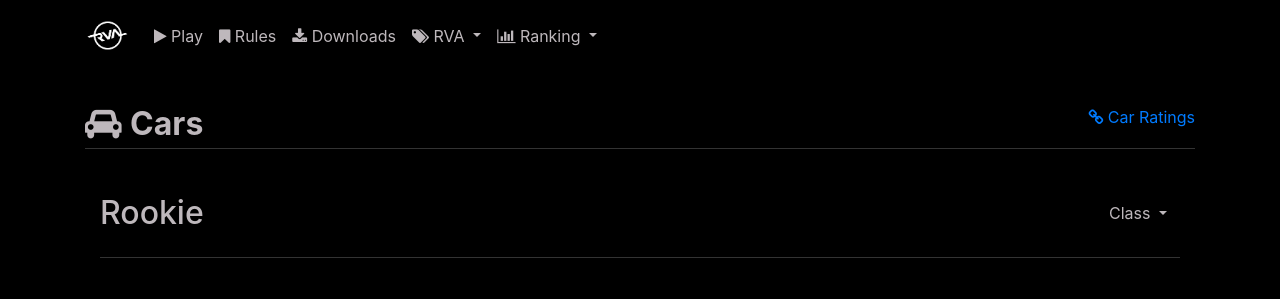
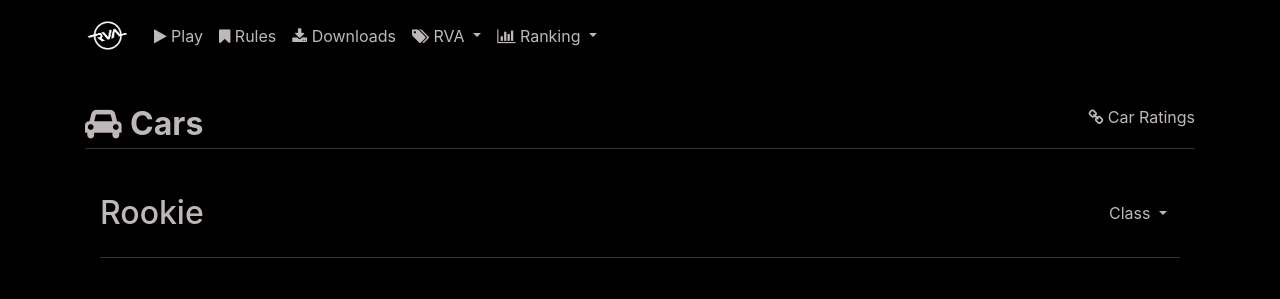
Before and after one commit to Re-Volt-America/Website, a Jekyll site: the page built from _pages/cars.html, in a window 1280 px wide. Shown: the top 299 px of the page. Built offline with Jekyll 4.4.1, drawn with Linux system fonts in a browser that asks for light colours; nearby versions of some CDN libraries.

Commit message:
Change car ratings' link colour

```diff
--- a/_pages/cars.html
+++ b/_pages/cars.html
@@ -9,8 +9,8 @@ title: Cars
             <i class="fa fa-car" aria-hidden="true"></i> <b>{{ page.title }}</b>
         </h2>
     </div>
-    <div class="col-6 ">
-        <a class="text-primary pull-right" href="{{ site.url }}/points#car-ratings">
+    <div class="col-6">
+        <a class="pull-right" href="{{ site.url }}/points#car-ratings">
             <i class="fa fa-link" aria-hidden="true"></i> Car Ratings
         </a>
     </div>
```
